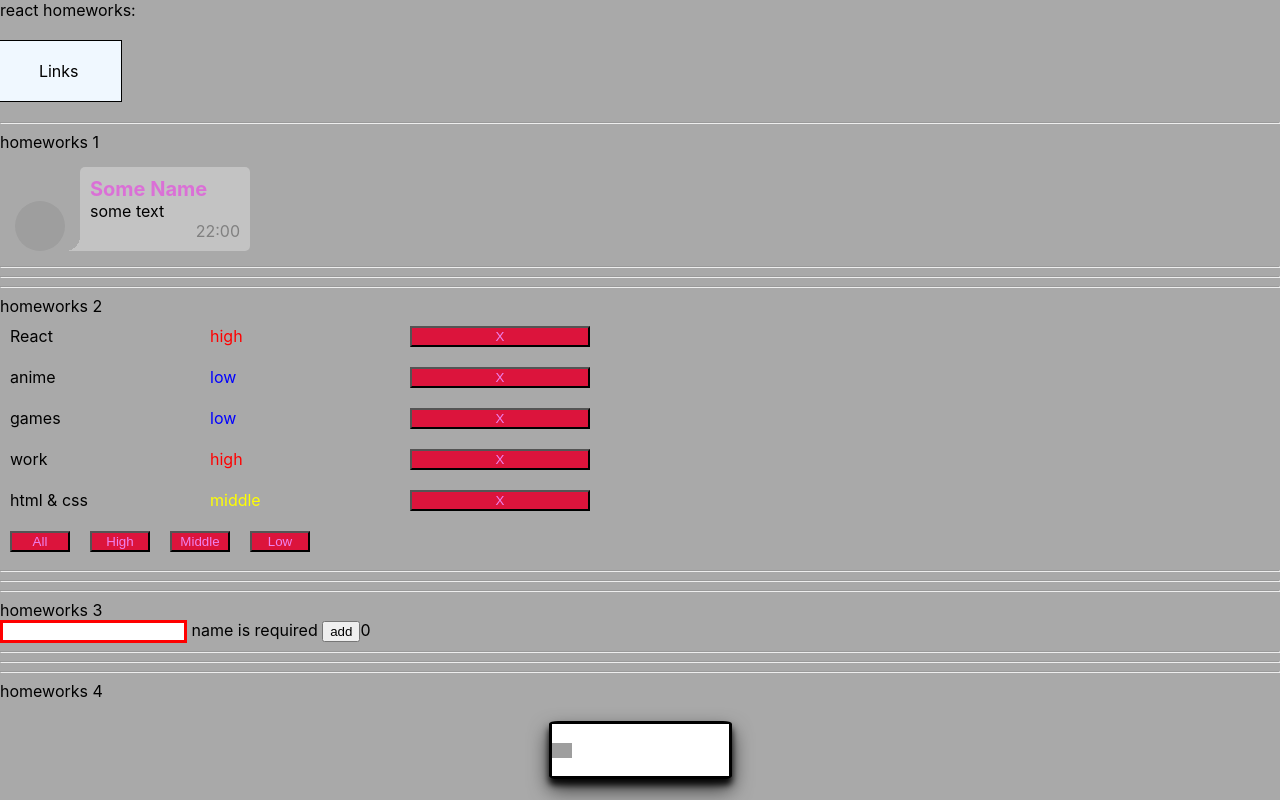
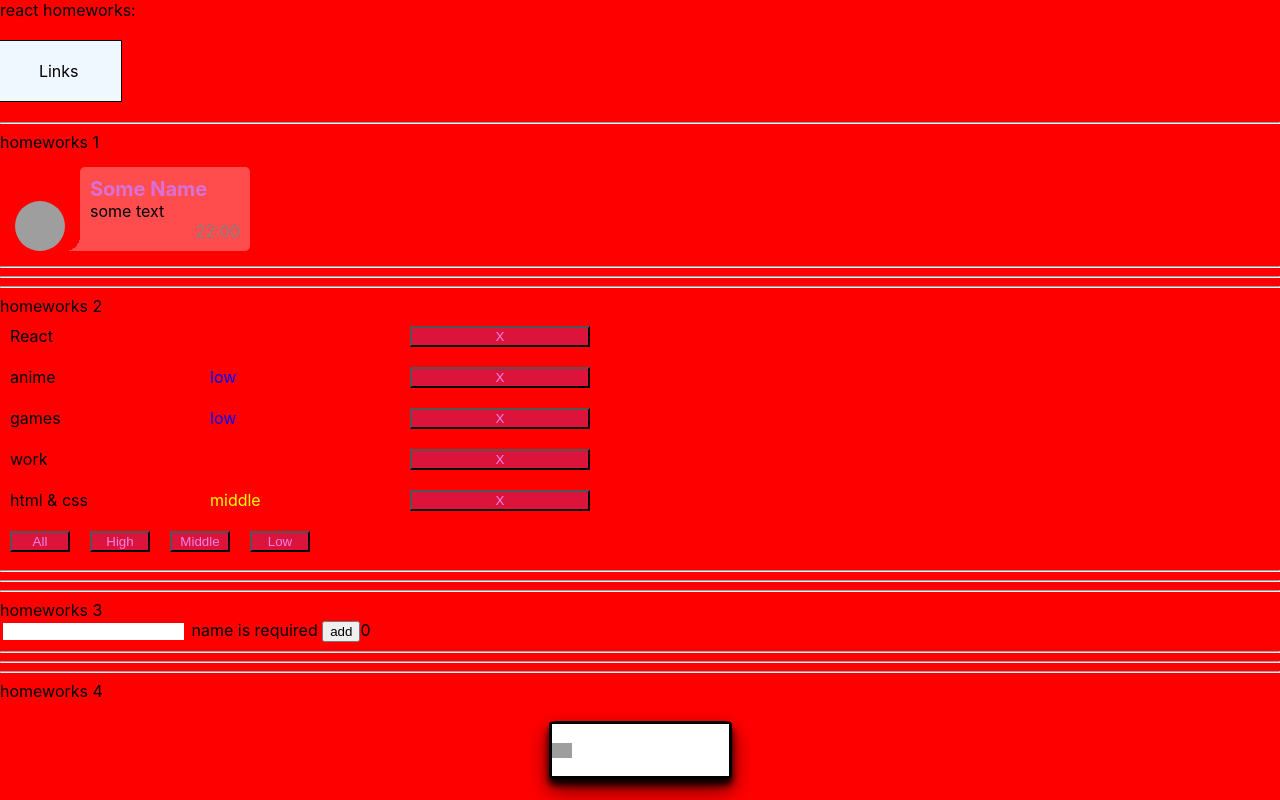
Before and after one commit to egory4fash/HomeTasks, a React (Create React App) app: page / in a window 1280 px wide. Shown: the top 800 px of the page. Built offline with nearby package versions, Linux system fonts and the light colour scheme; grey boxes are pictures that could not be loaded.

Commit message:
test commit

```diff
--- a/src/p1-main/m1-ui/u1-app/App.module.css
+++ b/src/p1-main/m1-ui/u1-app/App.module.css
@@ -1,5 +1,5 @@
 .App {
-    background-color: darkgrey;
+    background-color: red;
 }
 
 .links {
```
Also changed, not shown: 2 other files (tests, documents, lock files or other folders).
